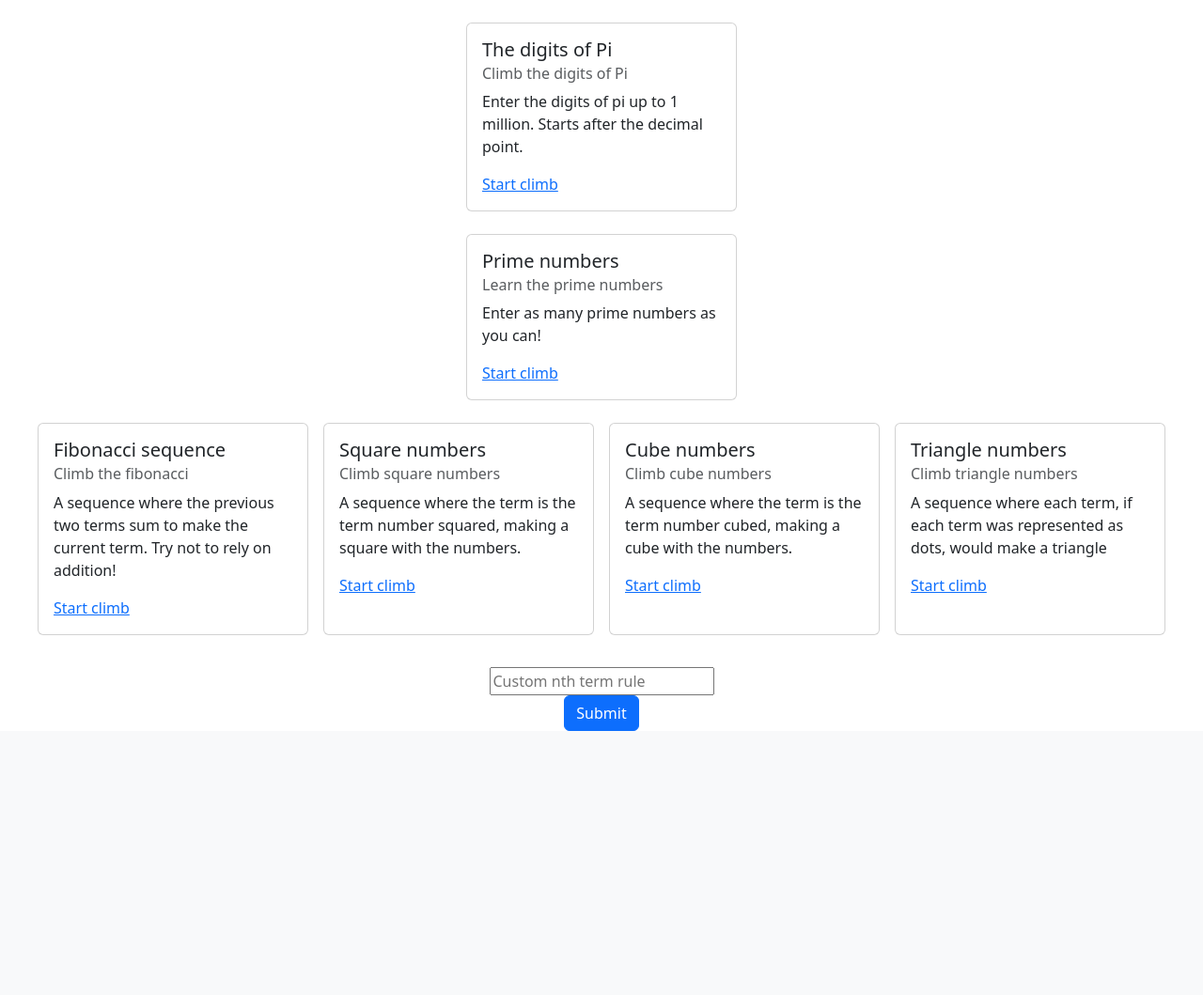
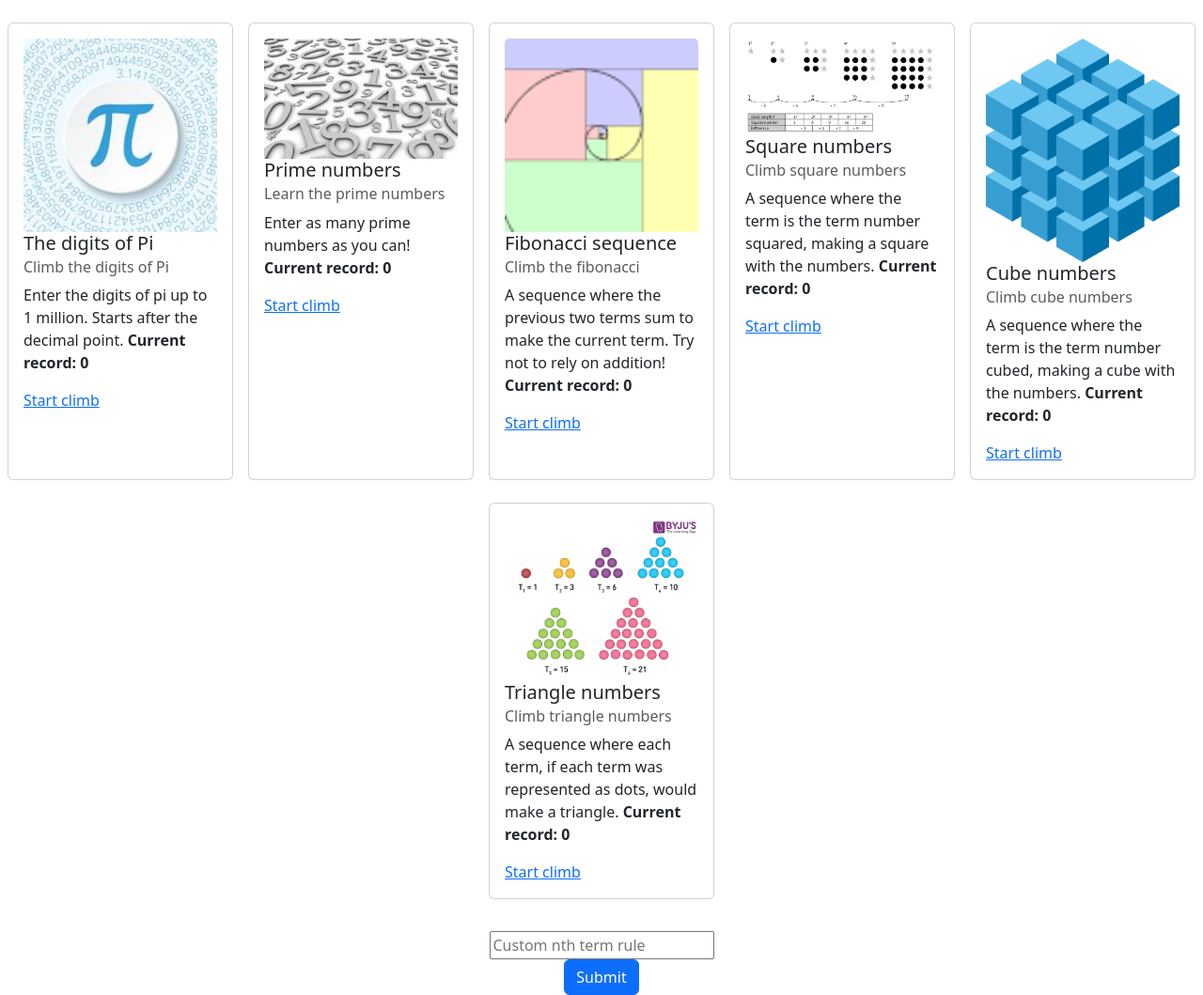
Before and after one commit to HariharRengan/maths-game, a Flask app: page /climbs in a window 1280 px wide. Shown: the part 56-1115 px from the top of the page at 94% size. Before the commit the page ends 834 px from the top, so only its background shows below. Run offline with Flask 3, Linux system fonts and the light colour scheme; some libraries are stand-ins or nearby versions.

Commit message:
Fixed and improved climbs

```diff
--- a/app.py
+++ b/app.py
@@ -1,6 +1,7 @@
 from flask import Flask, request, session, redirect, render_template
 import random, time, string
 from mammath import HCF, LCM
+import math
 
 app = Flask(__name__)
 app.secret_key = 'secret'
@@ -110,6 +111,11 @@ def fracans(raw):
             raw[0] /= i
             raw[1] /= i
     return int(raw[0]), int(raw[1])
+
+def binet(n):
+    phi = (1 + math.sqrt(5)) / 2
+    fib_n = (phi ** n - (1 - phi) ** n) / math.sqrt(5)
+    return round(fib_n)
 
 @app.route('/')
 def home():
@@ -260,17 +266,23 @@ def bing():
 
 @app.route('/climbs/<sequence>/<tn>/finish')
 def bingbongbing(sequence, tn):
+    session['anss'] = []
     session['page'] = f'/climbs/{sequence}/{tn}/finish'
     seqdict = {'n**2' : 'Square numbers', '0.5*n*(n+1)' : 'Triangle numbers', 'n**3':'Cube numbers'}
+    session['climbs'][sequence] = max(int(tn) - 1, session['climbs'].get(sequence, 0))
     try:
         sequence = seqdict[sequence]
     except:
         pass
-    return render_template('finishclimb.html', tn = int(tn), sequence = sequence)
+    return render_template('finishclimb.html', tn = int(tn), seq = sequence)
 
 @app.route('/climbs', strict_slashes=False)
 def climbs():
     session['page'] = '/climbs'
+    try:
+        session['climbs']
+    except:
+        session['climbs'] = {}
     return render_template('climbs.html')
 
 @app.route('/climbs/<sequence>/<tn>/', methods=['GET', 'POST'])
@@ -291,19 +303,16 @@ def climb2(sequence, tn):
             session['ans'] = prime_array[int(tn) - 1]
             return render_template('climmisc.html', url=f'/climbs/{sequence}/{tn}', tn=tn)
         if sequence == 'fibonacci':
-            if int(tn) - 1:
-                session['ans'] = [session['ans'][1], sum(session['ans'])]
-            else:
-                session['ans'] = [0, 1]
-            return render_template('climbp.html', url=f'/climbs/{sequence}/{tn}', tn=tn)
+            session['ans'] = binet(int(tn))
+            return render_template('climmisc.html', url=f'/climbs/{sequence}/{tn}', tn=tn)
         session['ans'] = eval(sequence.replace('n', tn))
         return render_template('climmisc.html', url=f'/climbs/{sequence}/{tn}', tn=tn)
     else:
         uans = int(request.form['ans'])
         print(str(uans), session['ans'], uans == session['ans'])
         if sequence == 'fibonacci':
-            if uans != session['ans'][1]:
-                return redirect(f'/climbs/{sequence}/{int(tn)}/finish')
+            if uans != session['ans']:
+                return redirect(f'/climbs/fibonacci/{tn}/finish')
             else:
                 x = str(int(tn) + 1)
                 session['anss'] += [request.form['ans']]
--- a/templates/climbs.html
+++ b/templates/climbs.html
@@ -53,58 +53,57 @@
   <br>
 
   <div class="card-container d-flex flex-wrap justify-content-center">
-    <div class="card mx-2 mb-4" style="width: 18rem;">
+    <div class="card mx-2 mb-4" style="width: 15rem;">
       <div class="card-body">
+        <img src="{{ url_for('static', filename='pi.jpeg') }}" class="card-img-top" alt="...">
         <h5 class="card-title">The digits of Pi</h5>
         <h6 class="card-subtitle mb-2 text-body-secondary">Climb the digits of Pi</h6>
-        <p class="card-text">Enter the digits of pi up to 1 million. Starts after the decimal point.</p>
+        <p class="card-text">Enter the digits of pi up to 1 million. Starts after the decimal point. <b>Current record: {{session['climbs'].get('pi', 0)}}</b></p>
         <a href="/climbs/pi/1/" class="card-link">Start climb</a>
       </div>
     </div>
-
-    <div class="card-container d-flex flex-wrap justify-content-center">
-      <div class="card mx-2 mb-4" style="width: 18rem;">
+      <div class="card mx-2 mb-4" style="width: 15rem;">
         <div class="card-body">
+          <img src="{{ url_for('static', filename='primes.png') }}" class="card-img-top" alt="...">
           <h5 class="card-title">Prime numbers</h5>
           <h6 class="card-subtitle mb-2 text-body-secondary">Learn the prime numbers</h6>
-          <p class="card-text">Enter as many prime numbers as you can!</p>
+          <p class="card-text">Enter as many prime numbers as you can! <b>Current record: {{session['climbs'].get('primes', 0)}}</b></p>
           <a href="/climbs/primes/1/" class="card-link">Start climb</a>
         </div>
       </div>
-
-  <div class="card-container d-flex flex-wrap justify-content-center">
-    <div class="card mx-2 mb-4" style="width: 18rem;">
+    <div class="card mx-2 mb-4" style="width: 15rem;">
       <div class="card-body">
+        <img src="{{ url_for('static', filename='spiral.png') }}" class="card-img-top" alt="...">
         <h5 class="card-title">Fibonacci sequence</h5>
         <h6 class="card-subtitle mb-2 text-body-secondary">Climb the fibonacci</h6>
-        <p class="card-text">A sequence where the previous two terms sum to make the current term. Try not to rely on addition!</p>
+        <p class="card-text">A sequence where the previous two terms sum to make the current term. Try not to rely on addition! <b>Current record: {{session['climbs'].get('fibonacci', 0)}}</b></p>
         <a href="/climbs/fibonacci/1/" class="card-link">Start climb</a>
       </div>
     </div>
-
-    <div class="card mx-2 mb-4" style="width: 18rem;">
+    <div class="card mx-2 mb-4" style="width: 15rem;">
       <div class="card-body">
+        <img src="{{ url_for('static', filename='sqnums.gif') }}" class="card-img-top" alt="...">
         <h5 class="card-title">Square numbers</h5>
         <h6 class="card-subtitle mb-2 text-body-secondary">Climb square numbers</h6>
-        <p class="card-text">A sequence where the term is the term number squared, making a square with the numbers.</p>
+        <p class="card-text">A sequence where the term is the term number squared, making a square with the numbers. <b>Current record: {{session['climbs'].get('n**2', 0)}}</b></p>
         <a href="/climbs/n**2" class="card-link">Start climb</a>
       </div>
     </div>
-
-    <div class="card mx-2 mb-4" style="width: 18rem;">
+    <div class="card mx-2 mb-4" style="width: 15rem;">
       <div class="card-body">
+        <img src="{{ url_for('static', filename='cubenums.png') }}" class="card-img-top" alt="...">
         <h5 class="card-title">Cube numbers</h5>
         <h6 class="card-subtitle mb-2 text-body-secondary">Climb cube numbers</h6>
-        <p class="card-text">A sequence where the term is the term number cubed, making a cube with the numbers.</p>
+        <p class="card-text">A sequence where the term is the term number cubed, making a cube with the numbers. <b>Current record: {{session['climbs'].get('n**3', 0)}}</b></p>
         <a href="/climbs/n**3" class="card-link">Start climb</a>
       </div>
     </div>
-
-    <div class="card mx-2 mb-4" style="width: 18rem;">
+    <div class="card mx-2 mb-4" style="width: 15rem;">
       <div class="card-body">
+        <img src="{{ url_for('static', filename='triangular-numbers.jpg') }}" class="card-img-top" alt="...">
         <h5 class="card-title">Triangle numbers</h5>
         <h6 class="card-subtitle mb-2 text-body-secondary">Climb triangle numbers</h6>
-        <p class="card-text">A sequence where each term, if each term was represented as dots, would make a triangle</p>
+        <p class="card-text">A sequence where each term, if each term was represented as dots, would make a triangle. <b>Current record: {{session['climbs'].get('0.5*n*(n+1)', 0)}}</b></p>
         <a href="/climbs/0.5*n*(n+1)" class="card-link">Start climb</a>
       </div>
     </div>
```
Also changed, not shown: templates/finishclimb.html (+7 -1 lines), static/cubenums.png (added), static/pi.jpeg (added), static/primes.png (added), static/spiral.png (added), static/sqnums.gif (added), static/triangular-numbers.jpg (added).
